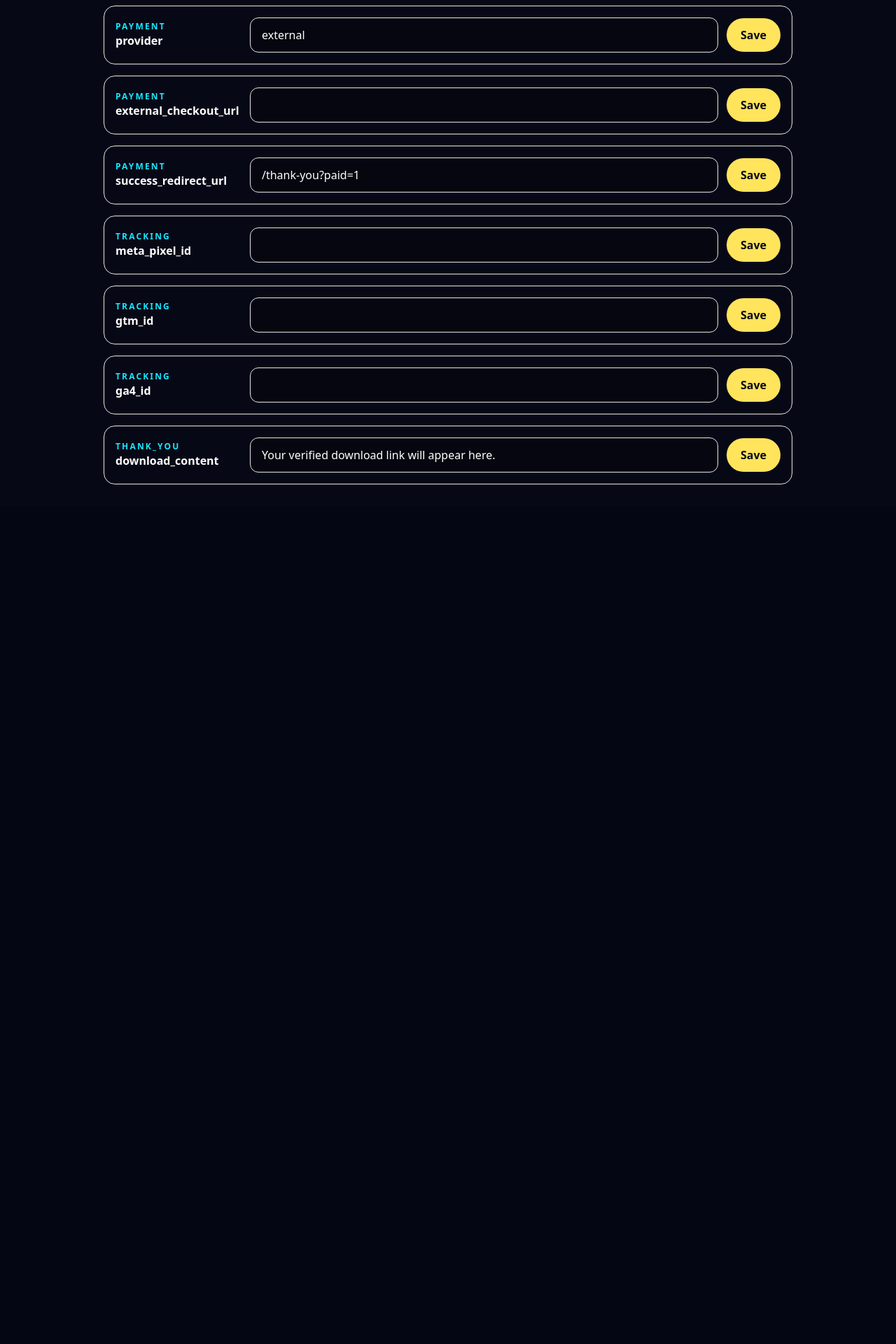
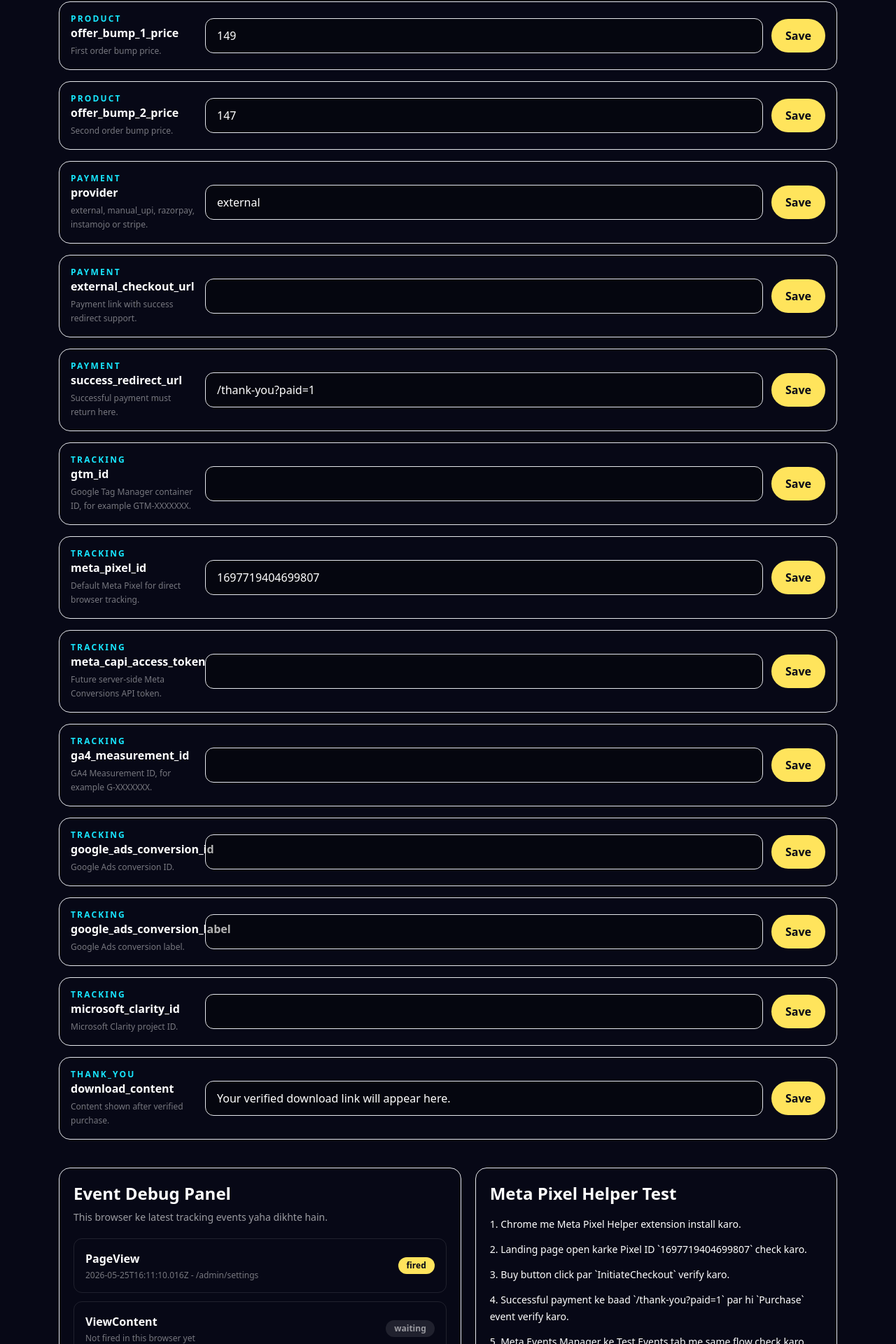
Before and after one commit to tarik-ali2/cineforge-enterprise, a Next.js app in the folder apps/web/: page /admin/settings in a window 1280 px wide. Shown: the part 587-2507 px from the top of the page at 70% size. Before the commit the page ends 1311 px from the top, so only its background shows below. Built offline with nearby package versions, Linux system fonts and the light colour scheme; no server answers.

Commit message:
Add production Meta and GTM tracking settings

```diff
--- a/apps/web/src/app/admin/settings/page.tsx
+++ b/apps/web/src/app/admin/settings/page.tsx
@@ -1,26 +1,60 @@
 'use client';
 
-import { useState } from 'react';
+import { useEffect, useState } from 'react';
 import { API_URL } from '@/lib/api';
+import { DEFAULT_META_PIXEL_ID, TRACKING_DEBUG_KEY } from '@/lib/tracking';
 import { AdminNav } from '@/components/AdminNav';
 
 const fields = [
-  ['product', 'name', 'CineForge AI Prompt Bundle'],
-  ['product', 'price', '199'],
-  ['product', 'offer_bump_1_price', '149'],
-  ['product', 'offer_bump_2_price', '147'],
-  ['payment', 'provider', 'external'],
-  ['payment', 'external_checkout_url', ''],
-  ['payment', 'success_redirect_url', '/thank-you?paid=1'],
-  ['tracking', 'meta_pixel_id', ''],
-  ['tracking', 'gtm_id', ''],
-  ['tracking', 'ga4_id', ''],
-  ['thank_you', 'download_content', 'Your verified download link will appear here.']
+  ['product', 'name', 'CineForge AI Prompt Bundle', 'Product name shown in checkout/tracking.'],
+  ['product', 'price', '199', 'Main product price in INR.'],
+  ['product', 'offer_bump_1_price', '149', 'First order bump price.'],
+  ['product', 'offer_bump_2_price', '147', 'Second order bump price.'],
+  ['payment', 'provider', 'external', 'external, manual_upi, razorpay, instamojo or stripe.'],
+  ['payment', 'external_checkout_url', '', 'Payment link with success redirect support.'],
+  ['payment', 'success_redirect_url', '/thank-you?paid=1', 'Successful payment must return here.'],
+  ['tracking', 'gtm_id', '', 'Google Tag Manager container ID, for example GTM-XXXXXXX.'],
+  ['tracking', 'meta_pixel_id', DEFAULT_META_PIXEL_ID, 'Default Meta Pixel for direct browser tracking.'],
+  ['tracking', 'meta_capi_access_token', '', 'Future server-side Meta Conversions API token.'],
+  ['tracking', 'ga4_measurement_id', '', 'GA4 Measurement ID, for example G-XXXXXXX.'],
+  ['tracking', 'google_ads_conversion_id', '', 'Google Ads conversion ID.'],
+  ['tracking', 'google_ads_conversion_label', '', 'Google Ads conversion label.'],
+  ['tracking', 'microsoft_clarity_id', '', 'Microsoft Clarity project ID.'],
+  ['thank_you', 'download_content', 'Your verified download link will appear here.', 'Content shown after verified purchase.']
 ];
+
+const trackedEvents = ['PageView', 'ViewContent', 'InitiateCheckout', 'Purchase'];
 
 export default function AdminSettingsPage() {
   const [values, setValues] = useState<Record<string, string>>(() => Object.fromEntries(fields.map(([group, key, value]) => [`${group}.${key}`, value])));
   const [message, setMessage] = useState('');
+  const [debug, setDebug] = useState<Record<string, { status?: string; firedAt?: string; path?: string }>>({});
+
+  useEffect(() => {
+    fetch(`${API_URL}/api/admin/settings`, { credentials: 'include' })
+      .then((response) => response.ok ? response.json() : [])
+      .then((settings) => {
+        if (!Array.isArray(settings)) return;
+        setValues((current) => ({
+          ...current,
+          ...Object.fromEntries(settings.map((setting) => [`${setting.group}.${setting.key}`, String(setting.value ?? '')]))
+        }));
+      })
+      .catch(() => undefined);
+  }, []);
+
+  useEffect(() => {
+    const readDebug = () => {
+      try {
+        setDebug(JSON.parse(localStorage.getItem(TRACKING_DEBUG_KEY) ?? '{}'));
+      } catch {
+        setDebug({});
+      }
+    };
+    readDebug();
+    window.addEventListener('cf_tracking_debug_updated', readDebug);
+    return () => window.removeEventListener('cf_tracking_debug_updated', readDebug);
+  }, []);
 
   async function save(group: string, key: string) {
     const response = await fetch(`${API_URL}/api/admin/settings/${group}/${key}`, {
@@ -35,17 +69,24 @@ export default function AdminSettingsPage() {
   return (
     <main className="min-h-screen bg-[#070816] text-white">
       <AdminNav />
-      <section className="mx-auto max-w-5xl px-5 py-8">
+      <section className="mx-auto max-w-6xl px-5 py-8">
         <p className="text-sm font-black uppercase tracking-[0.24em] text-cyan">Launch settings</p>
         <h1 className="mt-2 text-4xl font-black text-shine">Payment, Pixel and Product Controls</h1>
+        <div className="mt-6 rounded-2xl border border-cyan/20 bg-cyan/10 p-5">
+          <p className="font-black text-cyan">Tracking architecture</p>
+          <p className="mt-2 text-sm leading-6 text-white/70">
+            Frontend direct Meta Pixel, GTM, GA4, Purchase Tracking and Meta CAPI-ready settings are managed here. Purchase fires only on verified `/thank-you` success flow.
+          </p>
+        </div>
         <div className="mt-8 grid gap-4">
-          {fields.map(([group, key]) => {
+          {fields.map(([group, key, , help]) => {
             const id = `${group}.${key}`;
             return (
               <div key={id} className="grid gap-3 rounded-2xl border border-white/12 bg-white/8 p-4 md:grid-cols-[180px_1fr_auto] md:items-center">
                 <div>
                   <p className="text-xs font-black uppercase tracking-[0.18em] text-cyan">{group}</p>
                   <p className="font-bold">{key}</p>
+                  <p className="mt-1 text-xs leading-5 text-white/45">{help}</p>
                 </div>
                 <input value={values[id]} onChange={(event) => setValues({ ...values, [id]: event.target.value })} className="rounded-xl border border-white/12 bg-black/30 px-4 py-3 outline-none" />
                 <button onClick={() => save(group, key)} className="rounded-full bg-neon px-5 py-3 font-black text-ink">Save</button>
@@ -54,6 +95,38 @@ export default function AdminSettingsPage() {
           })}
         </div>
         {message ? <p className="mt-5 text-neon">{message}</p> : null}
+        <div className="mt-10 grid gap-5 lg:grid-cols-[1fr_.9fr]">
+          <section className="rounded-2xl border border-white/12 bg-white/8 p-5">
+            <h2 className="text-2xl font-black">Event Debug Panel</h2>
+            <p className="mt-2 text-sm text-white/60">This browser ke latest tracking events yaha dikhte hain.</p>
+            <div className="mt-5 grid gap-3">
+              {trackedEvents.map((event) => {
+                const status = debug[event];
+                return (
+                  <div key={event} className="flex items-center justify-between gap-3 rounded-xl border border-white/10 bg-black/24 p-4">
+                    <div>
+                      <p className="font-black">{event}</p>
+                      <p className="mt-1 text-xs text-white/45">{status?.firedAt ? `${status.firedAt} - ${status.path}` : 'Not fired in this browser yet'}</p>
+                    </div>
+                    <span className={`rounded-full px-3 py-1 text-xs font-black ${status?.status === 'fired' ? 'bg-neon text-ink' : status?.status === 'skipped' ? 'bg-yellow-400 text-ink' : 'bg-white/10 text-white/55'}`}>
+                      {status?.status ?? 'waiting'}
+                    </span>
+                  </div>
+                );
+              })}
+            </div>
+          </section>
+          <section className="rounded-2xl border border-white/12 bg-white/8 p-5">
+            <h2 className="text-2xl font-black">Meta Pixel Helper Test</h2>
+            <div className="mt-4 space-y-3 text-sm leading-6 text-white/68">
+              <p>1. Chrome me Meta Pixel Helper extension install karo.</p>
+              <p>2. Landing page open karke Pixel ID `{values['tracking.meta_pixel_id'] || DEFAULT_META_PIXEL_ID}` check karo.</p>
+              <p>3. Buy button click par `InitiateCheckout` verify karo.</p>
+              <p>4. Successful payment ke baad `/thank-you?paid=1` par hi `Purchase` event verify karo.</p>
+              <p>5. Meta Events Manager ke Test Events tab me same flow check karo.</p>
+            </div>
+          </section>
+        </div>
       </section>
     </main>
   );
--- a/apps/web/src/app/layout.tsx
+++ b/apps/web/src/app/layout.tsx
@@ -1,4 +1,5 @@
 import type { Metadata } from 'next';
+import { TrackingBridge } from '@/components/TrackingBridge';
 import './globals.css';
 
 export const metadata: Metadata = {
@@ -16,7 +17,10 @@ export const metadata: Metadata = {
 export default function RootLayout({ children }: Readonly<{ children: React.ReactNode }>) {
   return (
     <html lang="en">
-      <body>{children}</body>
+      <body>
+        <TrackingBridge />
+        {children}
+      </body>
     </html>
   );
 }
--- a/apps/web/src/app/thank-you/ThankYouClient.tsx
+++ b/apps/web/src/app/thank-you/ThankYouClient.tsx
@@ -3,7 +3,7 @@
 import { useEffect, useState } from 'react';
 import { useSearchParams } from 'next/navigation';
 import { API_URL } from '@/lib/api';
-import { track } from '@/lib/tracking';
+import { initMarketing, track } from '@/lib/tracking';
 
 export function ThankYouClient() {
   const searchParams = useSearchParams();
@@ -25,6 +25,7 @@ export function ThankYouClient() {
       }
       const order = await response.json();
       if (order.verified) {
+        await initMarketing();
         track('purchase', {
           value: order.amount,
           currency: order.currency ?? 'INR',
--- a/apps/web/src/components/LandingPage.tsx
+++ b/apps/web/src/components/LandingPage.tsx
@@ -5,7 +5,6 @@ import { ArrowRight, CheckCircle2, ChevronLeft, ChevronRight, PlayCircle, Sparkl
 import Image from 'next/image';
 import { useRef } from 'react';
 import { track } from '@/lib/tracking';
-import { TrackingBridge } from './TrackingBridge';
 
 const tools = ['Gemini', 'Midjourney', 'Sora', 'DALL-E', 'Leonardo', 'Google Flow', 'HeyGen', 'InVideo', 'Claude AI', 'GPT'];
 const courses = [
@@ -79,7 +78,6 @@ export function LandingPage() {
 
   return (
     <main className="premium-bg min-h-screen overflow-hidden pb-28">
-      <TrackingBridge />
       <nav className="mx-auto flex max-w-7xl items-center justify-between px-5 py-5">
         <a href="/" className="text-2xl font-black tracking-wide text-shine">CineForge AI</a>
         <div className="hidden gap-7 text-sm text-white/70 md:flex">
--- a/apps/web/src/components/TrackingBridge.tsx
+++ b/apps/web/src/components/TrackingBridge.tsx
@@ -5,9 +5,10 @@ import { initMarketing, track } from '@/lib/tracking';
 
 export function TrackingBridge() {
   useEffect(() => {
-    initMarketing();
-    track('page_view');
-    if (window.location.pathname === '/') track('view_content', { productName: 'CineForge AI Prompt Bundle' });
+    initMarketing().then(() => {
+      track('page_view');
+      if (window.location.pathname === '/') track('view_content', { productName: 'CineForge AI Prompt Bundle' });
+    });
 
     const onClick = (event: MouseEvent) => {
       const target = event.target as HTMLElement;
--- a/apps/web/src/lib/tracking.ts
+++ b/apps/web/src/lib/tracking.ts
@@ -1,5 +1,7 @@
 type TrackingPayload = Record<string, unknown>;
 const API_URL = process.env.NEXT_PUBLIC_API_URL ?? (process.env.NODE_ENV === 'development' ? 'http://localhost:4000' : '');
+const DEFAULT_META_PIXEL_ID = '1697719404699807';
+const TRACKING_DEBUG_KEY = 'cf_tracking_debug';
 
 const metaEventMap: Record<string, string> = {
   page_view: 'PageView',
@@ -8,6 +10,59 @@ const metaEventMap: Record<string, string> = {
   add_payment_info: 'AddPaymentInfo',
   purchase: 'Purchase'
 };
+
+type TrackingSettings = {
+  gtmId: string;
+  metaPixelId: string;
+  ga4MeasurementId: string;
+  googleAdsConversionId: string;
+  googleAdsConversionLabel: string;
+  microsoftClarityId: string;
+};
+
+let settingsPromise: Promise<TrackingSettings> | null = null;
+
+function clean(value: unknown) {
+  return typeof value === 'string' ? value.trim() : '';
+}
+
+function recordEventStatus(eventName: string, status: 'fired' | 'skipped' = 'fired') {
+  if (typeof window === 'undefined') return;
+  try {
+    const current = JSON.parse(localStorage.getItem(TRACKING_DEBUG_KEY) ?? '{}') as Record<string, unknown>;
+    current[eventName] = { status, firedAt: new Date().toISOString(), path: window.location.pathname };
+    localStorage.setItem(TRACKING_DEBUG_KEY, JSON.stringify(current));
+    window.dispatchEvent(new CustomEvent('cf_tracking_debug_updated'));
+  } catch {
+    // Debug state should never block tracking.
+  }
+}
+
+async function getTrackingSettings(): Promise<TrackingSettings> {
+  if (settingsPromise) return settingsPromise;
+  settingsPromise = fetch(`${API_URL}/api/public/landing`, { cache: 'no-store' })
+    .then((response) => response.ok ? response.json() : null)
+    .then((data) => {
+      const settings = data?.settings ?? {};
+      return {
+        gtmId: clean(settings.gtm_id),
+        metaPixelId: clean(settings.meta_pixel_id) || DEFAULT_META_PIXEL_ID,
+        ga4MeasurementId: clean(settings.ga4_measurement_id) || clean(settings.ga4_id),
+        googleAdsConversionId: clean(settings.google_ads_conversion_id),
+        googleAdsConversionLabel: clean(settings.google_ads_conversion_label),
+        microsoftClarityId: clean(settings.microsoft_clarity_id)
+      };
+    })
+    .catch(() => ({
+      gtmId: '',
+      metaPixelId: DEFAULT_META_PIXEL_ID,
+      ga4MeasurementId: '',
+      googleAdsConversionId: '',
+      googleAdsConversionLabel: '',
+      microsoftClarityId: ''
+    }));
+  return settingsPromise;
+}
 
 export function getStoredUtm() {
   if (typeof window === 'undefined') return {};
@@ -30,13 +85,30 @@ export function getStoredUtm() {
   }
 }
 
-export function initMarketing() {
+function injectScript(id: string, src: string, attrs: Record<string, string> = {}) {
+  if (typeof window === 'undefined') return;
+  if (document.getElementById(id)) return;
+  const script = document.createElement('script');
+  script.id = id;
+  script.async = true;
+  script.src = src;
+  Object.entries(attrs).forEach(([key, value]) => script.setAttribute(key, value));
+  document.head.appendChild(script);
+}
+
+export async function initMarketing() {
   if (typeof window === 'undefined') return;
   window.dataLayer = window.dataLayer || [];
   getStoredUtm();
 
-  const pixelId = process.env.NEXT_PUBLIC_META_PIXEL_ID;
-  if (pixelId && !window.fbq) {
+  const settings = await getTrackingSettings();
+
+  if (settings.gtmId) {
+    window.dataLayer.push({ 'gtm.start': Date.now(), event: 'gtm.js' });
+    injectScript(`cf-gtm-${settings.gtmId}`, `https://www.googletagmanager.com/gtm.js?id=${encodeURIComponent(settings.gtmId)}`, { 'data-gtm': settings.gtmId });
+  }
+
+  if (settings.metaPixelId && !window.fbq) {
     const fbq = function (...args: unknown[]) {
       window.fbq?.callMethod ? window.fbq.callMethod(...args) : window.fbq?.queue?.push(args);
     } as NonNullable<Window['fbq']>;
@@ -44,19 +116,22 @@ export function initMarketing() {
     fbq.queue = [];
     fbq.loaded = true;
     fbq.version = '2.0';
-    const script = document.createElement('script');
-    script.async = true;
-    script.src = 'https://connect.facebook.net/en_US/fbevents.js';
-    document.head.appendChild(script);
-    window.fbq('init', pixelId);
+    injectScript('cf-meta-pixel', 'https://connect.facebook.net/en_US/fbevents.js');
+    window.fbq('init', settings.metaPixelId);
+    window.fbq('track', 'PageView');
+    window.__cfPageViewSent = true;
+    recordEventStatus('PageView');
   }
 
-  const gtmId = process.env.NEXT_PUBLIC_GTM_ID;
-  if (gtmId && !document.querySelector(`script[data-gtm="${gtmId}"]`)) {
+  if (settings.ga4MeasurementId) {
+    injectScript(`cf-ga4-${settings.ga4MeasurementId}`, `https://www.googletagmanager.com/gtag/js?id=${encodeURIComponent(settings.ga4MeasurementId)}`);
+    window.dataLayer.push({ event: 'ga4_config', measurement_id: settings.ga4MeasurementId });
+  }
+
+  if (settings.microsoftClarityId && !document.getElementById('cf-clarity')) {
     const script = document.createElement('script');
-    script.async = true;
-    script.dataset.gtm = gtmId;
-    script.src = `https://www.googletagmanager.com/gtm.js?id=${gtmId}`;
+    script.id = 'cf-clarity';
+    script.innerHTML = `(function(c,l,a,r,i,t,y){c[a]=c[a]||function(){(c[a].q=c[a].q||[]).push(arguments)};t=l.createElement(r);t.async=1;t.src="https://www.clarity.ms/tag/"+i;y=l.getElementsByTagName(r)[0];y.parentNode.insertBefore(t,y);})(window,document,"clarity","script","${settings.microsoftClarityId.replace(/[^a-zA-Z0-9_-]/g, '')}");`;
     document.head.appendChild(script);
   }
 }
@@ -74,7 +149,12 @@ export function track(event: string, payload: TrackingPayload = {}) {
   const sessionId = getSessionId();
   const enriched = { ...payload, utm, sessionId };
   window.dataLayer = window.dataLayer || [];
-  window.dataLayer.push({ event, ...enriched });
+  window.dataLayer.push({
+    event,
+    ...enriched,
+    product_name: payload.productName,
+    order_id: payload.orderCode
+  });
 
   const metaEvent = metaEventMap[event];
   if (metaEvent && window.fbq) {
@@ -86,9 +166,17 @@ export function track(event: string, payload: TrackingPayload = {}) {
       content_ids: payload.contentIds,
       num_items: payload.numItems
     };
-    if (eventId) window.fbq('track', metaEvent, metaPayload, { eventID: eventId });
-    else window.fbq('track', metaEvent, metaPayload);
+    if (metaEvent === 'PageView' && window.__cfPageViewSent) {
+      recordEventStatus(metaEvent);
+    } else {
+      if (eventId) window.fbq('track', metaEvent, metaPayload, { eventID: eventId });
+      else window.fbq('track', metaEvent, metaPayload);
+      if (metaEvent === 'PageView') window.__cfPageViewSent = true;
+      recordEventStatus(metaEvent);
+    }
   }
+
+  if (metaEvent && !window.fbq) recordEventStatus(metaEvent, 'skipped');
 
   fetch(`${API_URL}/api/marketing/track`, {
     method: 'POST',
@@ -114,5 +202,8 @@ declare global {
       loaded?: boolean;
       version?: string;
     };
+    __cfPageViewSent?: boolean;
   }
 }
+
+export { DEFAULT_META_PIXEL_ID, TRACKING_DEBUG_KEY };
```
Also changed, not shown: 14 other files (tests, documents, lock files or other folders).
